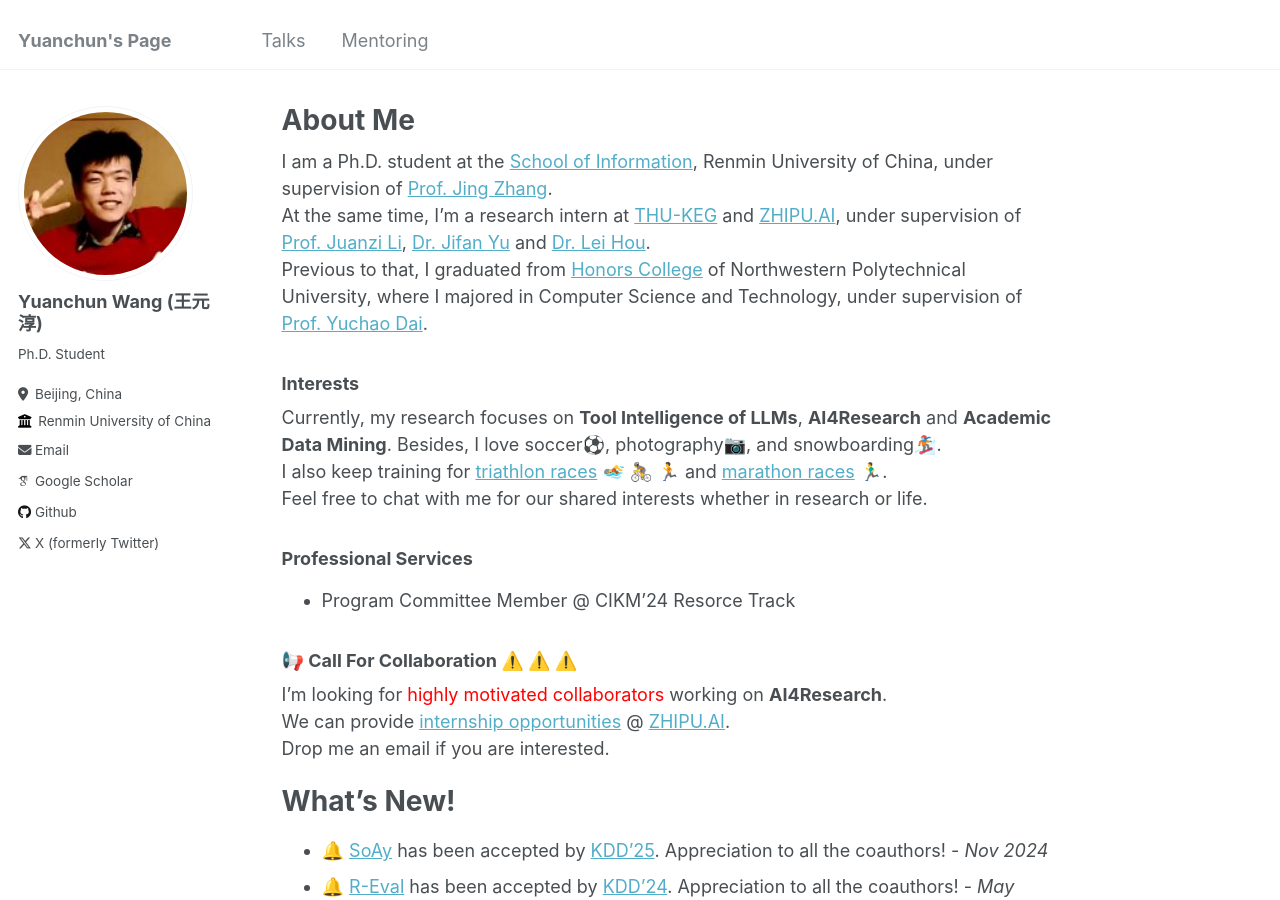
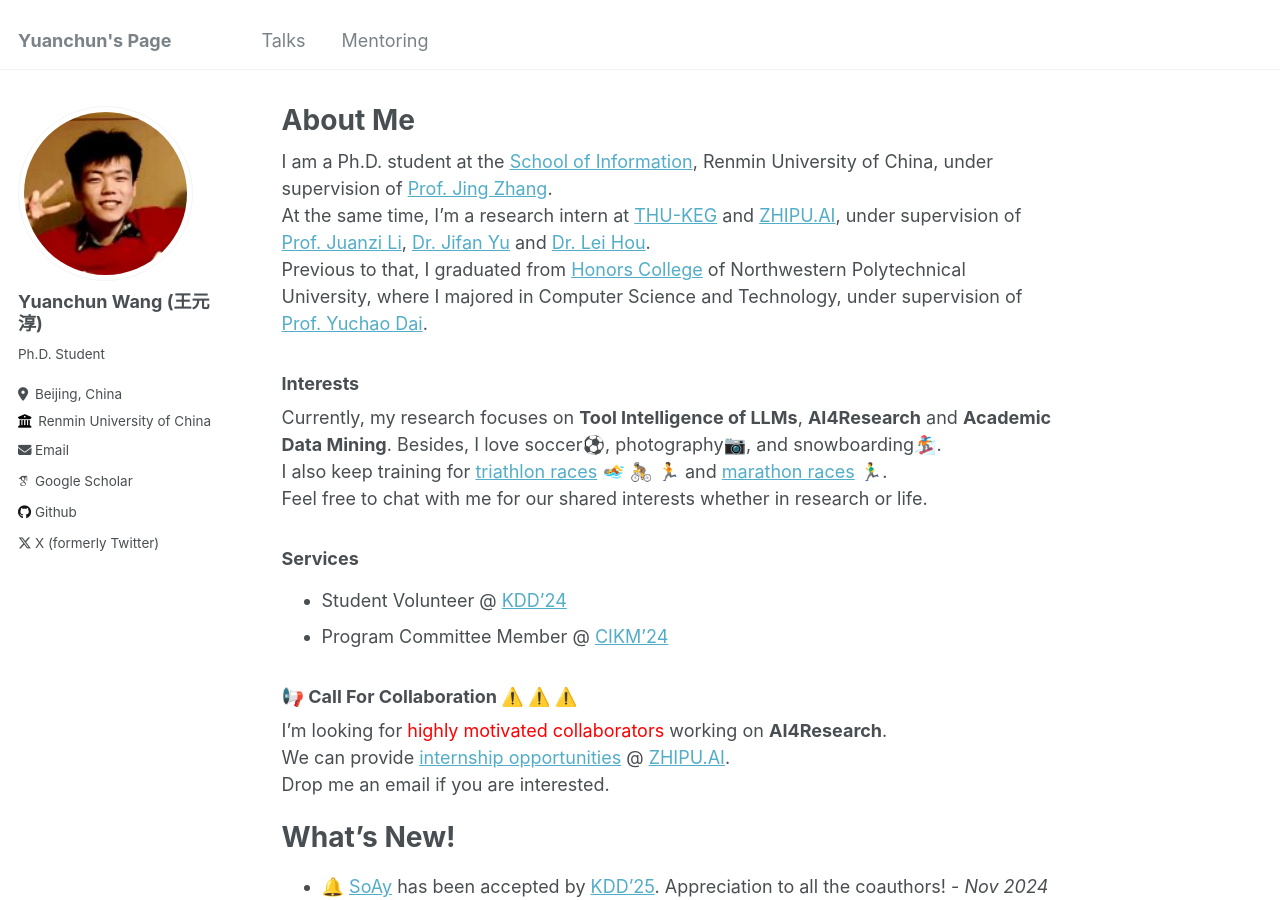
Before and after one commit to WangYC-99/WangYC-99.github.io, a Jekyll site: the page built from _pages/about.md, in a window 1280 px wide and 900 px high. Built offline with Jekyll 4.4.1, drawn with Linux system fonts in a browser that asks for light colours; some web fonts are replaced.

Commit message:
add kdd volunteer

```diff
--- a/_pages/about.md
+++ b/_pages/about.md
@@ -16,8 +16,9 @@ Besides, I love soccer⚽️, photography📷, and snowboarding🏂.
 I also keep training for [triathlon races](https://en.wikipedia.org/wiki/Triathlon) 🏊 🚴 🏃 and [marathon races](https://en.wikipedia.org/wiki/Marathon) 🏃‍♂️.
 Feel free to chat with me for our shared interests whether in research or life.
 
-### Professional Services
-* Program Committee Member @ CIKM'24 Resorce Track
+### Services
+* Student Volunteer @ [KDD'24](https://kdd2024.kdd.org/)
+* Program Committee Member @ [CIKM'24](https://cikm2024.org/call-for-resource-papers/)
 
 ### 📢 Call For Collaboration ⚠️ ⚠️ ⚠️
 I'm looking for <font color=red>highly motivated collaborators</font> working on **AI4Research**.
```
